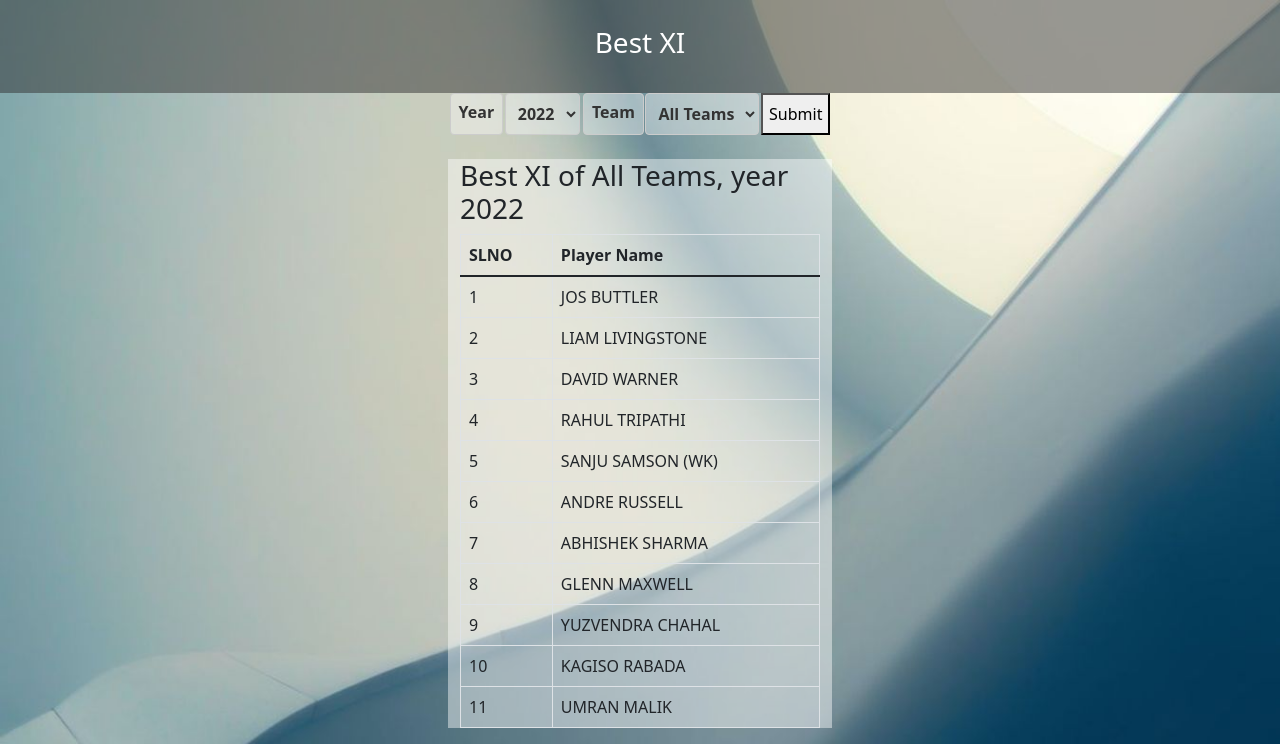
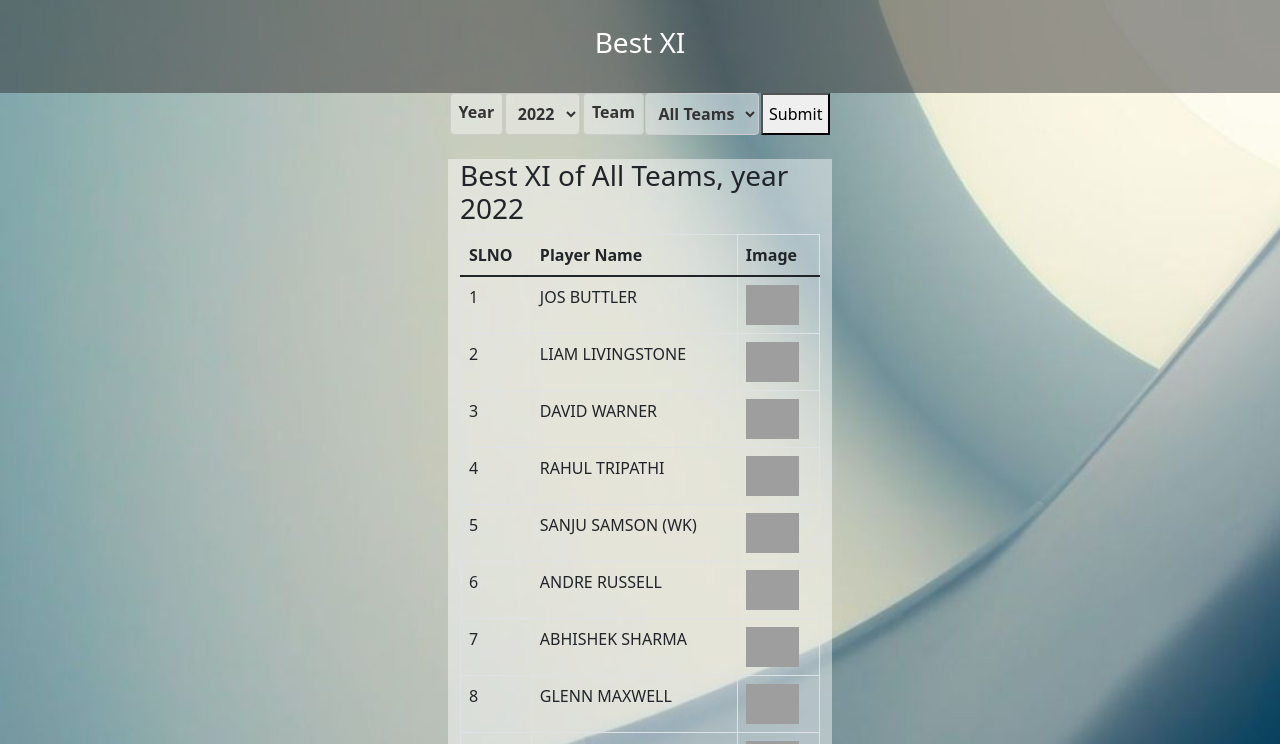
Before and after one commit to Vishruth23/Hacknite23-Team-Segmentation-Fault, a Django app: page /bestXI in a window 1280 px wide. Shown: the top 744 px of the page. Run offline with Django 4.2, Linux system fonts and the light colour scheme; some libraries are stand-ins or nearby versions; grey boxes are pictures that could not be loaded.

Commit message:
Add files via upload

```diff
--- a/Pyfiles/ipl_frontend/templates/bestXI.html
+++ b/Pyfiles/ipl_frontend/templates/bestXI.html
@@ -3,7 +3,8 @@
 <html>
   <head>
     <meta name="viewport" content="width=device-width,initial-scale=1.0">
-     <script src="https://ajax.googleapis.com/ajax/libs/jquery/3.6.0/jquery.min.js"></script>
+
+    <script src="https://ajax.googleapis.com/ajax/libs/jquery/3.6.0/jquery.min.js"></script>
     <script src="https://maxcdn.bootstrapcdn.com/bootstrap/3.4.1/js/bootstrap.min.js"></script>
     <link rel="stylesheet" type="text/css" href="{% static 'css/bootstrap.min.css' %}">
     <style>
@@ -124,52 +125,74 @@
         <tr>
           <th>SLNO</th>
           <th>Player Name</th>
+          <th>Image</th>
         </tr>
       </thead>
       <tbody>
         <tr>
           <td>1</td>
           <td>{{ data.0 }}</td>
+          <td><img src="https://scores.iplt20.com/ipl/playerimages/{{ data.0|title }}.png" height="40px"></td>
+
         </tr>
         <tr>
           <td>2</td>
           <td>{{ data.1 }}</td>
+          <td><img src="https://scores.iplt20.com/ipl/playerimages/{{ data.1|title }}.png" height="40px"></td>
         </tr>
         <tr>
           <td>3</td>
           <td>{{ data.2 }}</td>
+          <td><img src="https://scores.iplt20.com/ipl/playerimages/{{ data.2|title }}.png" height="40px"></td>
+
         </tr>
         <tr>
           <td>4</td>
           <td>{{ data.3 }}</td>
+          <td><img src="https://scores.iplt20.com/ipl/playerimages/{{ data.3|title }}.png" height="40px"></td>
+
         </tr>
         <tr>
           <td>5</td>
           <td>{{ data.4 }} (WK)</td>
+          <td><img src="https://scores.iplt20.com/ipl/playerimages/{{ data.4|title }}.png" height="40px"></td>
+
         </tr>
         <tr>
           <td>6</td>
           <td>{{ data.5 }}</td>
+          <td><img src="https://scores.iplt20.com/ipl/playerimages/{{ data.5|title }}.png" height="40px"></td>
+
         </tr>
         <tr>
           <td>7</td>
           <td>{{ data.6 }}</td>
+          <td><img src="https://scores.iplt20.com/ipl/playerimages/{{ data.6|title }}.png" height="40px"></td>
+
         </tr>
         <tr>
           <td>8</td>
           <td>{{ data.7 }}</td>
+          <td><img src="https://scores.iplt20.com/ipl/playerimages/{{ data.7|title }}.png" height="40px"></td>
+
         </tr>
         <tr>
           <td>9</td>
           <td>{{ data.8 }}</td>
+          <td><img src="https://scores.iplt20.com/ipl/playerimages/{{ data.8|title }}.png" height="40px"></td>
+
         </tr>
         <tr>
           <td>10</td>
           <td>{{ data.9 }}</td>
+          <td><img src="https://scores.iplt20.com/ipl/playerimages/{{ data.9|title }}.png" height="40px"></td>
+
         </tr>
         <tr>
           <td>11</td>
           <td>{{ data.10 }}</td>
+          <td><img src="https://scores.iplt20.com/ipl/playerimages/{{ data.10|title }}.png" height="40px"></td>
+
         </tr>
 
       </tbody>
```
